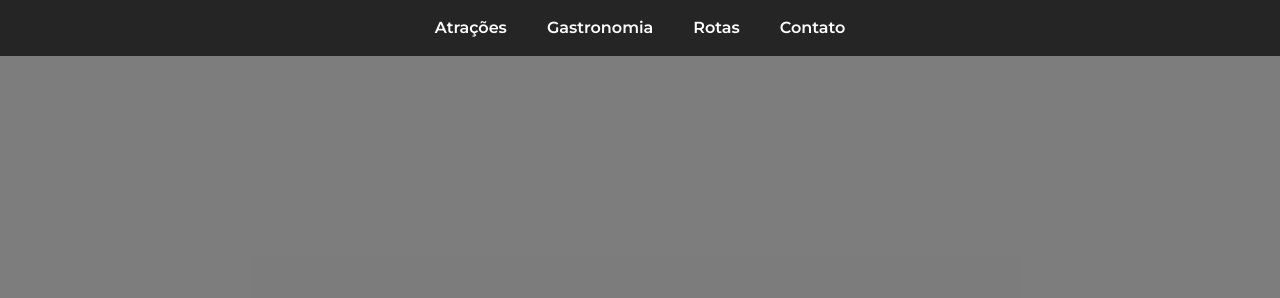
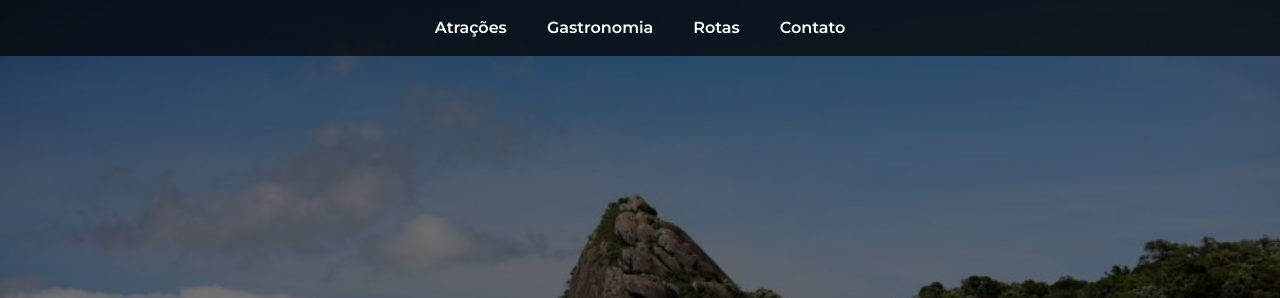
Before and after one commit to IsisHao3024N/site-de-extrema, a plain HTML site: page index.html in a window 1280 px wide. Shown: the top 298 px of the page. Drawn offline with Linux system fonts and the light colour scheme; the site is published under a folder, as on GitHub Pages, so addresses that start at the root find nothing; a web font is replaced by a local one.

Commit message:
Update style.css

```diff
--- a/style/style.css
+++ b/style/style.css
@@ -39,9 +39,9 @@
 
     /* ===== HERO SECTION ===== */
     header {
-      background: url('/imagens/pedra-cume.jpg');
+      background: url('../imagens/pedra-cume.jpg');
       background-position: center;
-      background-repeat: ;
+      background-repeat: no-repeat;
       background-size: cover;
       background-attachment: fixed;
       height: 100vh;
```
